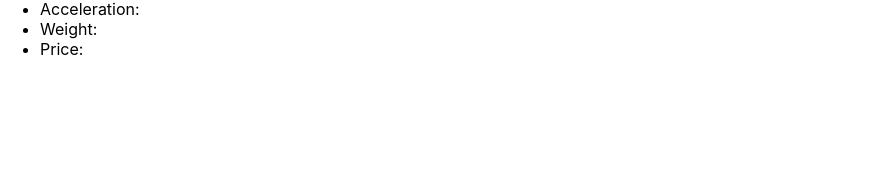
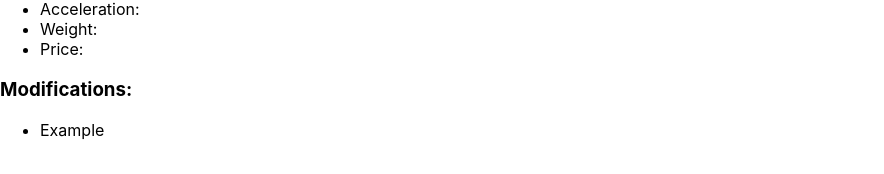
Before and after one commit to ayyyecraig/turismo-front-end, a React (Create React App) app: page /viewcars in a window 1280 px wide. Shown: the part 584-758 px from the top of the page, without its empty margins (0-884 px from the left). Built offline with nearby package versions, Linux system fonts and the light colour scheme.

Commit message:
added a bit more to garage page

```diff
--- a/src/components/ViewCars.jsx
+++ b/src/components/ViewCars.jsx
@@ -18,6 +18,10 @@ const ViewCars = () => {
                 <li>Weight:</li>
                 <li>Price:</li>
             </ul>
+            <h3>Modifications:</h3>
+            <ul>
+                <li>Example</li>
+            </ul>
         </div>
     )
 
```
